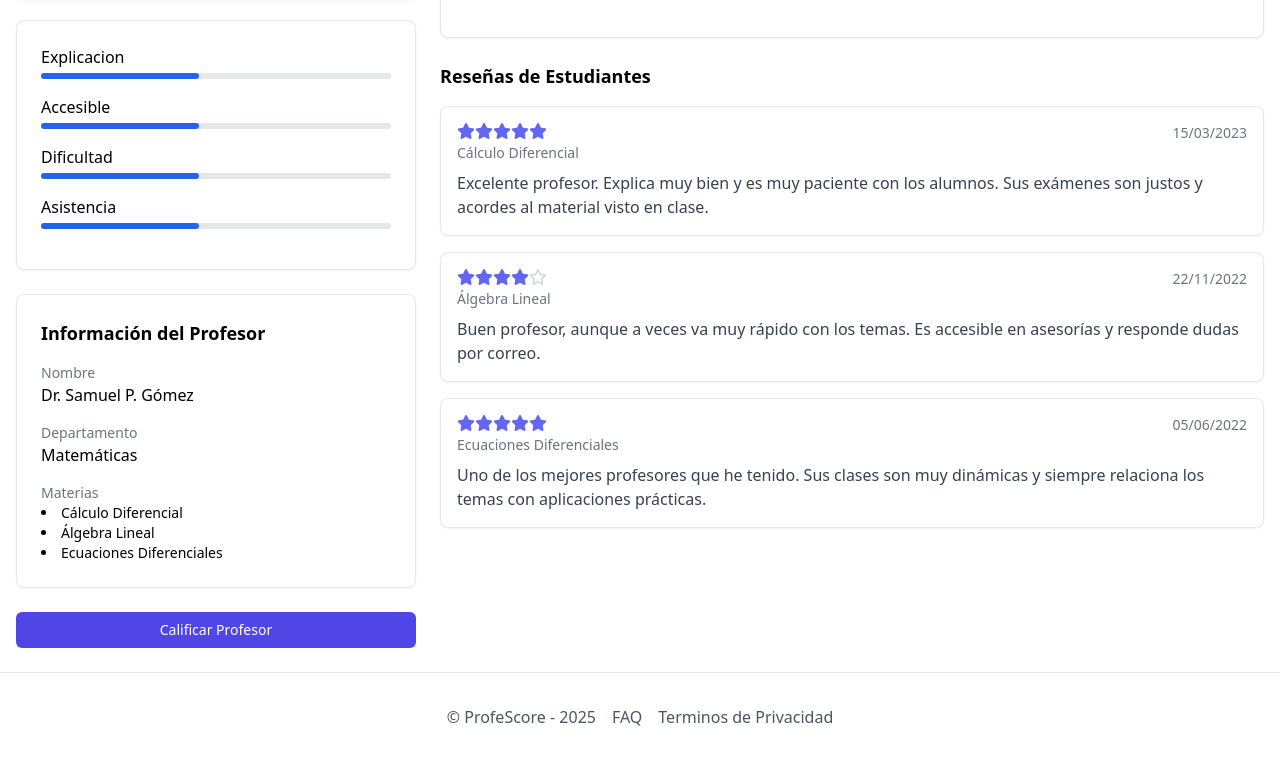
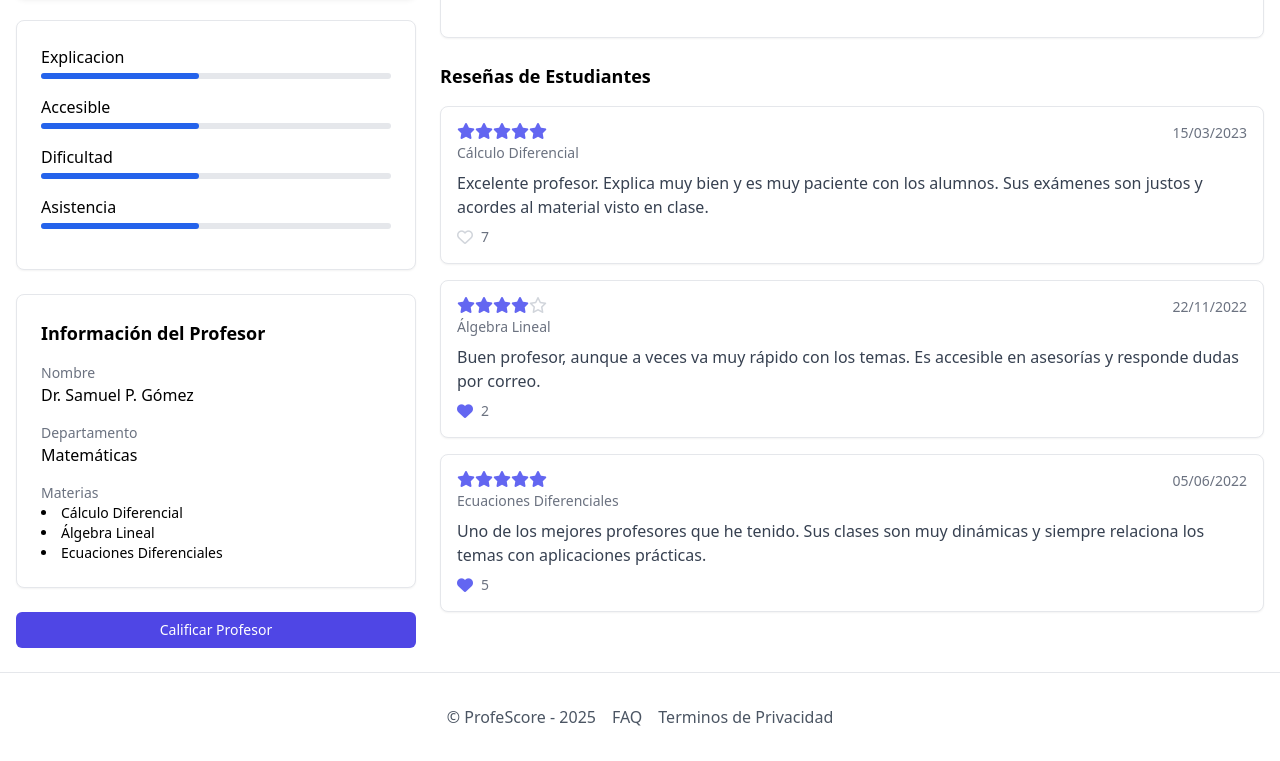
Before and after one commit to cgamcs/califica_profes, a plain HTML site: page paginas/public/maestro-detalle.html in a window 1280 px wide. Shown: the part 221-982 px from the top of the page. Drawn offline with nearby package versions, Linux system fonts and the light colour scheme.

Commit message:
agregando votos

```diff
--- a/paginas/public/maestro-detalle.html
+++ b/paginas/public/maestro-detalle.html
@@ -172,7 +172,11 @@
                 </div>
                 <div class="text-sm text-gray-500">15/03/2023</div>
               </div>
-              <p class="text-gray-700">Excelente profesor. Explica muy bien y es muy paciente con los alumnos. Sus exámenes son justos y acordes al material visto en clase.</p>
+              <p class="text-gray-700 mb-2">Excelente profesor. Explica muy bien y es muy paciente con los alumnos. Sus exámenes son justos y acordes al material visto en clase.</p>
+              <div class="flex items-center gap-2">
+                <i class="far fa-heart text-gray-300 hover:cursor-pointer"></i>
+                <div class="text-sm text-gray-500">7</div>
+              </div>
             </div>
 
             <div class="bg-white rounded-lg border border-gray-200 shadow-sm p-4">
@@ -189,7 +193,11 @@
                 </div>
                 <div class="text-sm text-gray-500">22/11/2022</div>
               </div>
-              <p class="text-gray-700">Buen profesor, aunque a veces va muy rápido con los temas. Es accesible en asesorías y responde dudas por correo.</p>
+              <p class="text-gray-700 mb-2">Buen profesor, aunque a veces va muy rápido con los temas. Es accesible en asesorías y responde dudas por correo.</p>
+              <div class="flex items-center gap-2">
+                <i class="fas fa-heart text-indigo-500 hover:cursor-pointer"></i>
+                <div class="text-sm text-gray-500">2</div>
+              </div>
             </div>
 
             <div class="bg-white rounded-lg border border-gray-200 shadow-sm p-4">
@@ -206,7 +214,11 @@
                 </div>
                 <div class="text-sm text-gray-500">05/06/2022</div>
               </div>
-              <p class="text-gray-700">Uno de los mejores profesores que he tenido. Sus clases son muy dinámicas y siempre relaciona los temas con aplicaciones prácticas.</p>
+              <p class="text-gray-700 mb-2">Uno de los mejores profesores que he tenido. Sus clases son muy dinámicas y siempre relaciona los temas con aplicaciones prácticas.</p>
+              <div class="flex items-center gap-2">
+                <i class="fas fa-heart text-indigo-500 hover:cursor-pointer"></i>
+                <div class="text-sm text-gray-500">5</div>
+              </div>
             </div>
           </div>
         </div>
```
